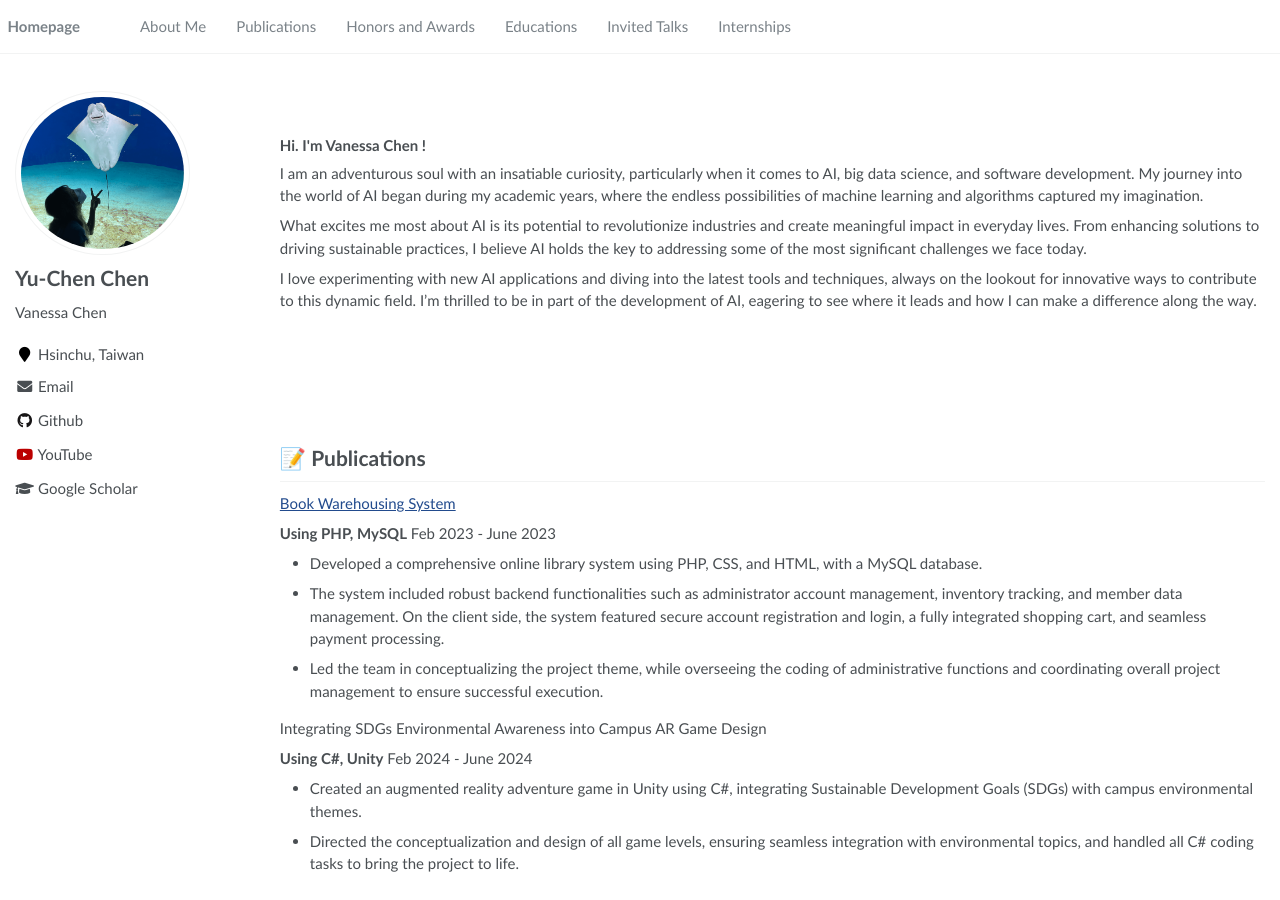
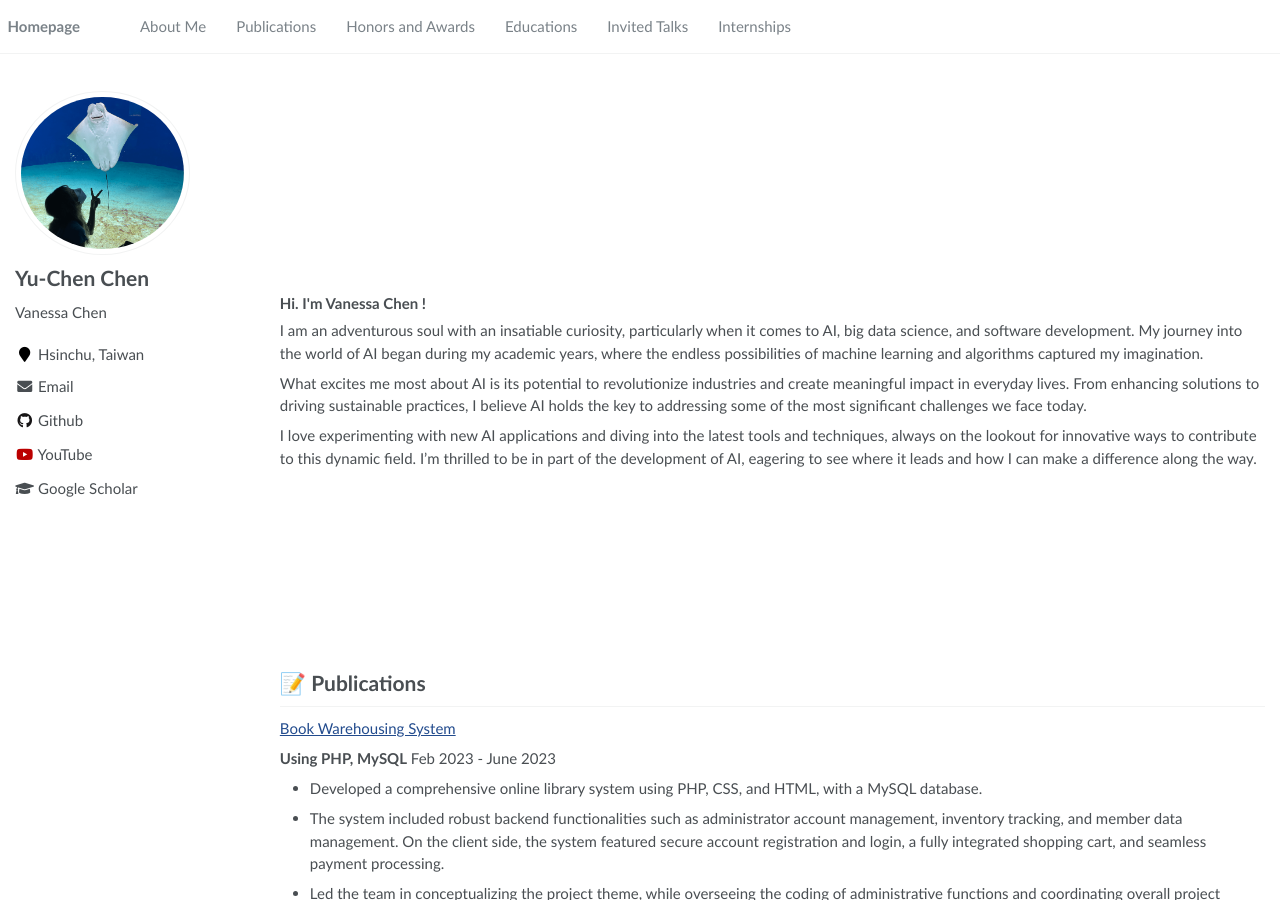
Before and after one commit to chenyzzn/chenyzzn.github.io, a Jekyll site: the page built from _pages/about.md, in a window 1280 px wide and 900 px high. Built offline with Jekyll 4.4.1, drawn with Linux system fonts in a browser that asks for light colours.

Commit message:
Update about.md

```diff
--- a/_pages/about.md
+++ b/_pages/about.md
@@ -17,23 +17,20 @@ redirect_from:
 
 <span class='anchor' id='about-me'></span>
 
-<br />
-<br />
+<br /><br /><br />
+<br /><br /><br />
+<br /><br /><br />
 <h3> Hi. I'm Vanessa Chen ! </h3>
 I am an adventurous soul with an insatiable curiosity, particularly when it comes to AI, big data science, and software development. My journey into the world of AI began during my academic years, where the endless possibilities of machine learning and algorithms captured my imagination.
 
 What excites me most about AI is its potential to revolutionize industries and create meaningful impact in everyday lives. From enhancing solutions to driving sustainable practices, I believe AI holds the key to addressing some of the most significant challenges we face today.
 
 I love experimenting with new AI applications and diving into the latest tools and techniques, always on the lookout for innovative ways to contribute to this dynamic field. I'm thrilled to be in part of the development of AI, eagering to see where it leads and how I can make a difference along the way.
-<br />
-<br />
-<br />
-<br />
-<br />
-<br />
+<br /><br /><br />
+<br /><br /><br />
+<br /><br /><br />
 
 # 📝 Publications
-
 [Book Warehousing System]((https://github.com/chenyzzn/BookWarehousingSystem))
 
 **Using PHP, MySQL**
@@ -42,44 +39,37 @@ Feb 2023 - June 2023
 - The system included robust backend functionalities such as administrator account management, inventory tracking, and member data management. On the client side, the system featured secure account registration and login, a fully integrated shopping cart, and seamless payment processing.
 - Led the team in conceptualizing the project theme, while overseeing the coding of administrative functions and coordinating overall project management to ensure successful execution.
 
+<br /><br /><br />
 Integrating SDGs Environmental Awareness into Campus AR Game Design
 
 **Using C#, Unity**
 Feb 2024 - June 2024
 - Created an augmented reality adventure game in Unity using C\#, integrating Sustainable Development Goals (SDGs) with campus environmental themes.
 - Directed the conceptualization and design of all game levels, ensuring seamless integration with environmental topics, and handled all C\# coding tasks to bring the project to life.
-<br />
-<br />
-<br />
-<br />
-<br />
+<br /><br /><br />
+<br /><br /><br />
+<br /><br /><br />
 
 # 🎖 Honors and Awards
 - *2021.10* Lorem ipsum dolor sit amet, consectetur adipiscing elit. Vivamus ornare aliquet ipsum, ac tempus justo dapibus sit amet.
 - *2021.09* Lorem ipsum dolor sit amet, consectetur adipiscing elit. Vivamus ornare aliquet ipsum, ac tempus justo dapibus sit amet.
-<br />
-<br />
-<br />
-<br />
-<br />
+<br /><br /><br />
+<br /><br /><br />
+<br /><br /><br />
 
 # 📖 Educations
 <a href="https://tlm.nycu.edu.tw/en/"> **National Yang Ming Chiao Tung University**</a>  Department of Transportation & Logistics Management
 Sept. 2021 - Present
-<br />
-<br />
-<br />
-<br />
-<br />
+<br /><br /><br />
+<br /><br /><br />
+<br /><br /><br />
 
 # 💬 Invited Talks
 - *2021.06*, Lorem ipsum dolor sit amet, consectetur adipiscing elit. Vivamus ornare aliquet ipsum, ac tempus justo dapibus sit amet.
 - *2021.03*, Lorem ipsum dolor sit amet, consectetur adipiscing elit. Vivamus ornare aliquet ipsum, ac tempus justo dapibus sit amet.  \| [\[video\]](https://github.com/)
-<br />
-<br />
-<br />
-<br />
-<br />
+<br /><br /><br />
+<br /><br /><br />
+<br /><br /><br />
 
 # 💻 Internships
 <a href="https://www.itri.org.tw/english/"> **Industrial Technology Research Institute**</a>  Department of Transportation & Logistics Management
```
